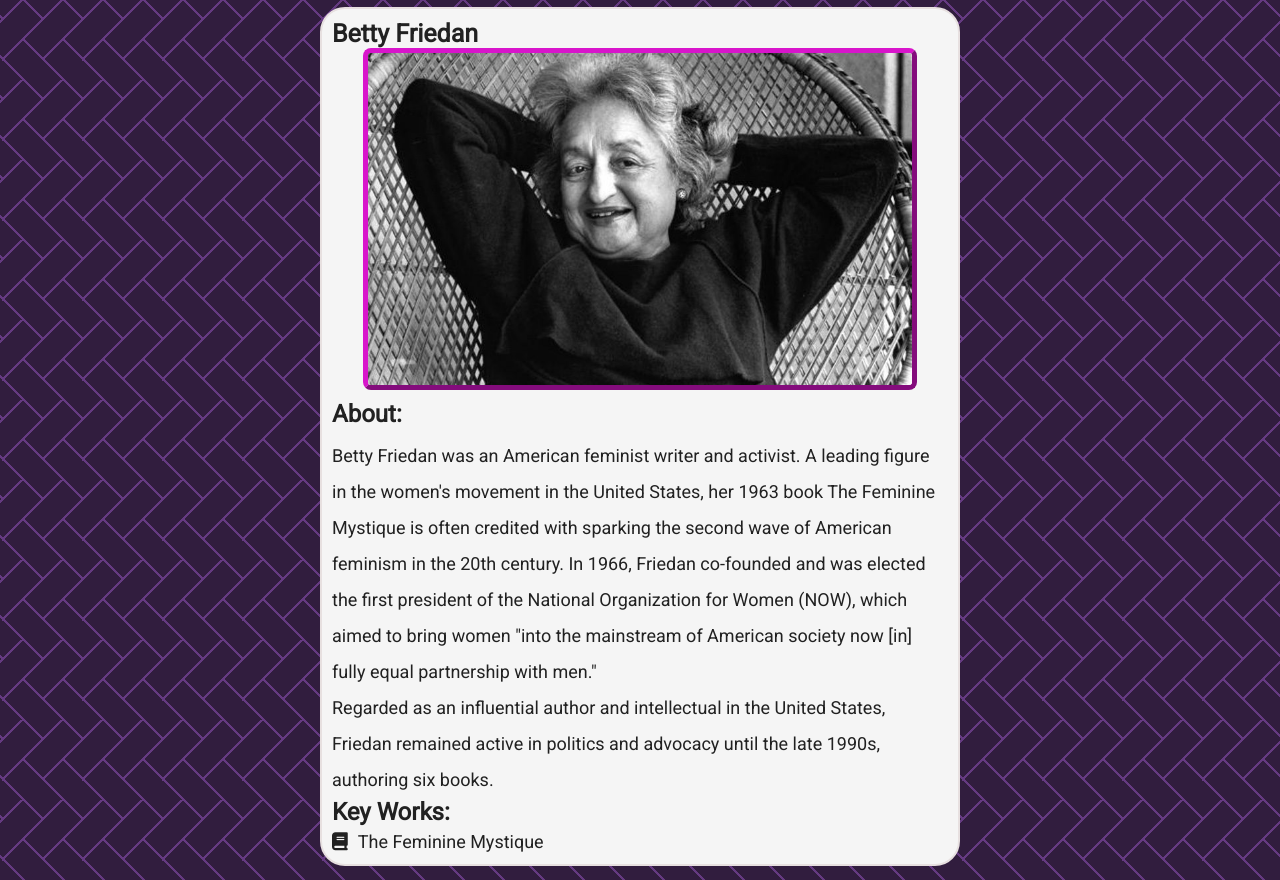
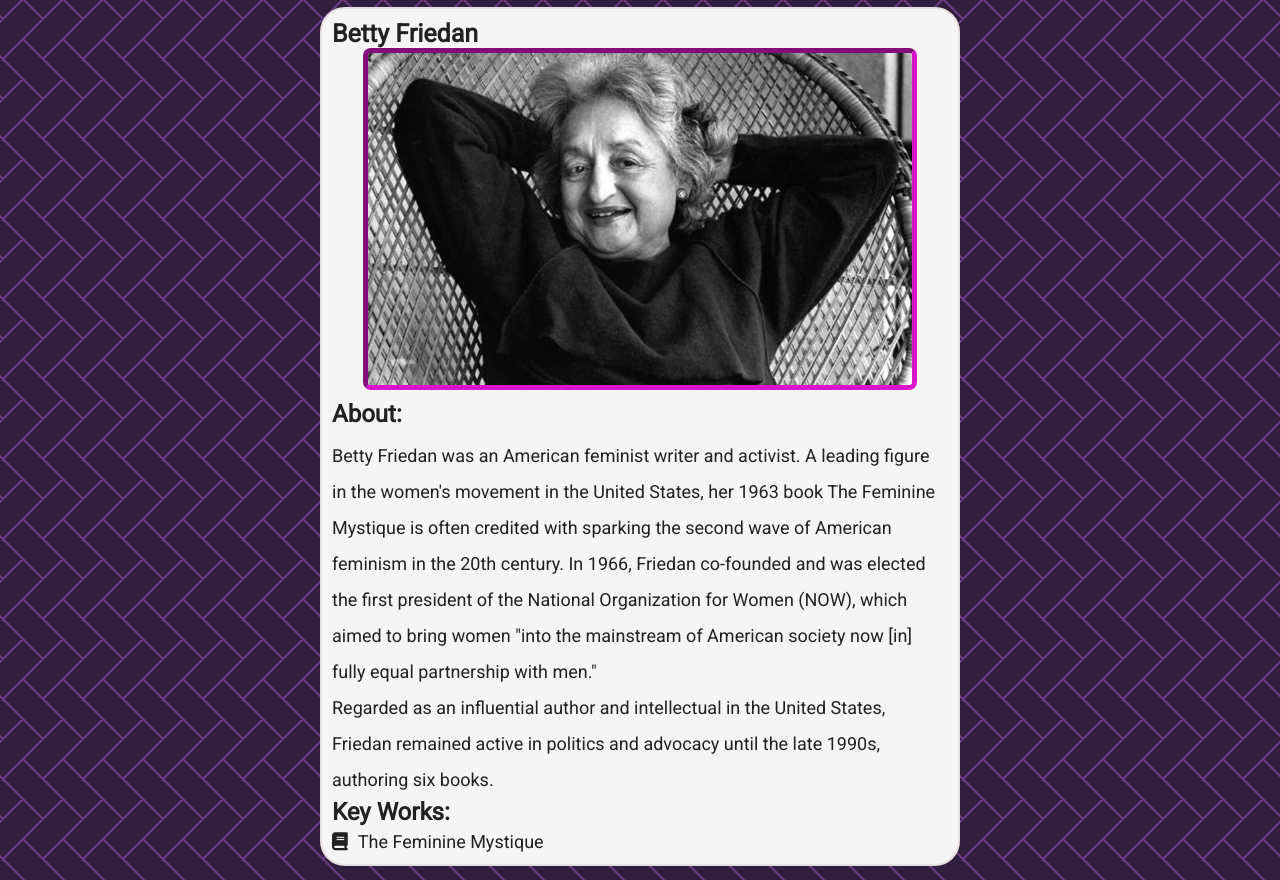
Before and after one commit to Swaiters/womansweb, a plain HTML site: page literature.html in a window 1280 px wide. Shown: the part 1772-2652 px from the top of the page. Drawn offline with Linux system fonts and the light colour scheme.

Commit message:
Add files via upload

```diff
--- a/css/style.css
+++ b/css/style.css
@@ -232,7 +232,7 @@ img{
   margin-top: 5px  ;
 }
 img:nth-child(2n){
-  border-style:outset;
+  border-style:inset;
 }
 div:nth-child(2n) img{
   border-style: inset;
@@ -241,10 +241,10 @@ div:nth-child(2n) img{
 }
 img:hover{
   transition: 0.35s ;
-  border:groove 11px var(--primary);
+  border:outset 6px var(--primary);
 }
 img:nth-child(2n) :hover{
-  border:groove 20px
+  border:inset 20px
 }
 
 #about{
```
